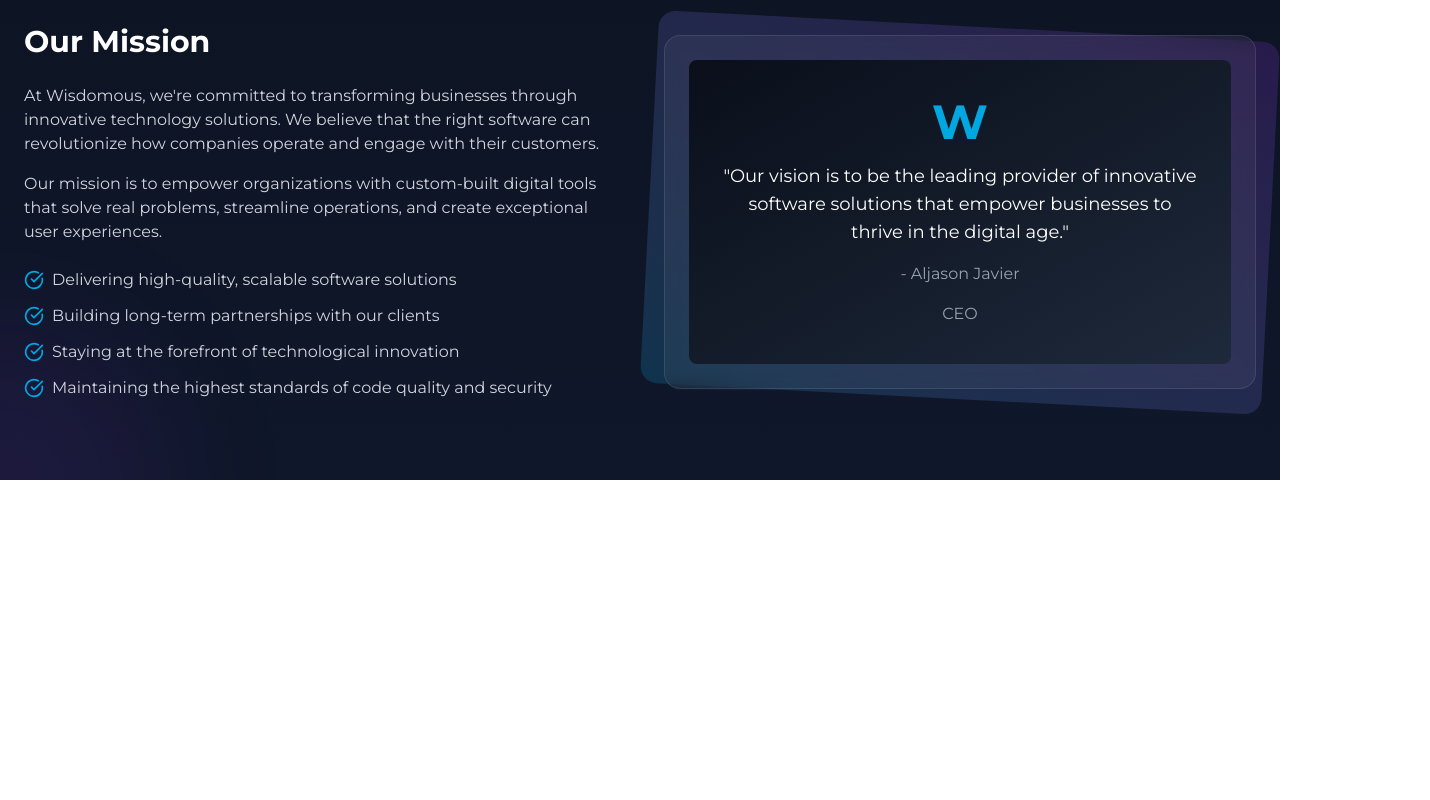
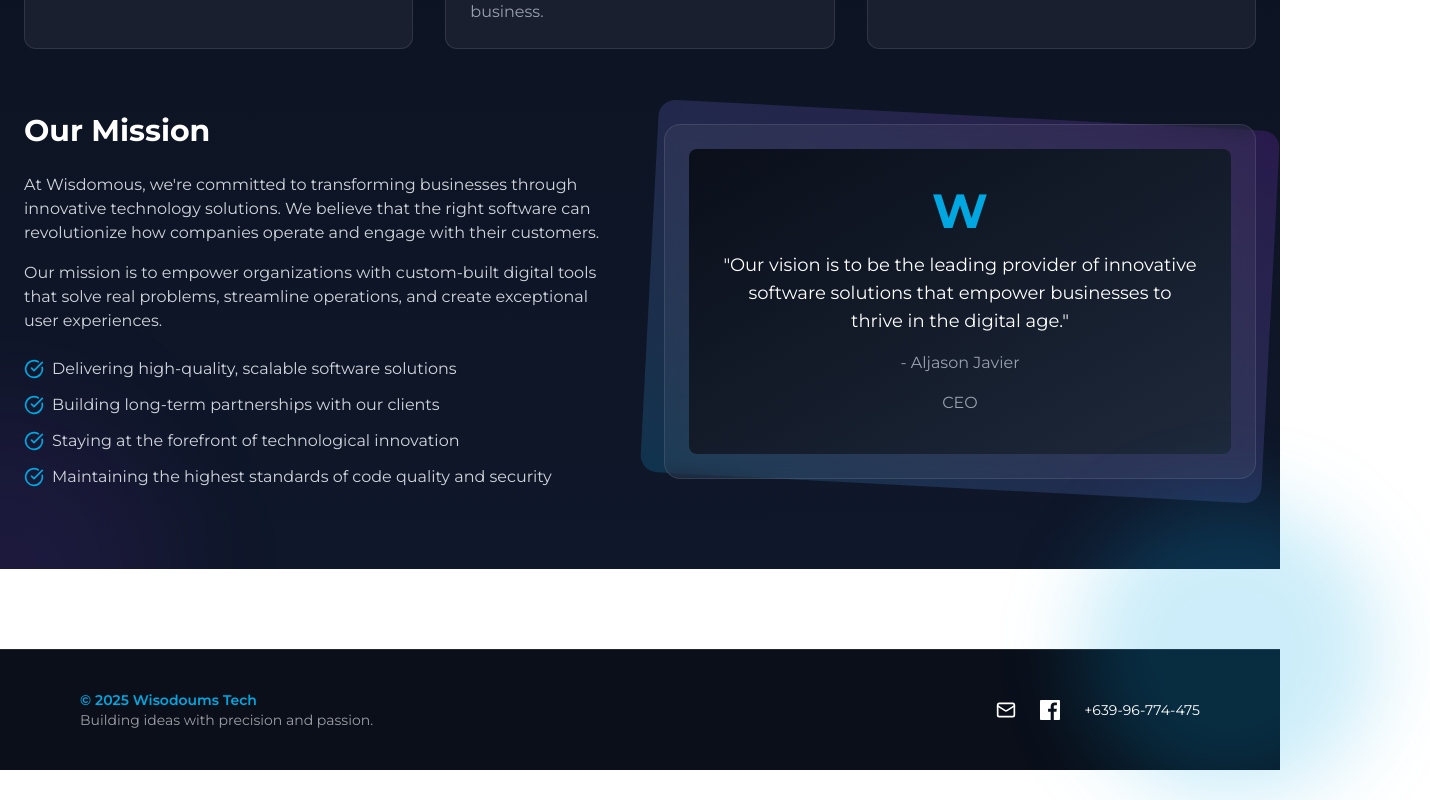
Before and after one commit to gianCristianBaguna/wisdomous, a Next.js app: page / in a window 1280 px wide. Shown: the part 1626-2426 px from the top of the page, 1430 px wide, since content can reach past the window. Before the commit the page ends 2106 px from the top, so only its background shows below. Built offline with nearby package versions, Linux system fonts and the light colour scheme.

Commit message:
[Gian][Features] added footer and navbar responsiveness

```diff
--- a/src/app/components/ContactUs.tsx
+++ b/src/app/components/ContactUs.tsx
@@ -28,12 +28,10 @@
     setIsSubmitting(true)
 
     try {
-      // Replace with your actual form submission logic
       await new Promise((resolve) => setTimeout(resolve, 1000))
       console.log("Form submitted:", formData)
       setSubmitStatus("success")
 
-      // Optional: Reset form after successful submission
       setFormData({
         name: "",
         email: "",
@@ -46,7 +44,6 @@
     } finally {
       setIsSubmitting(false)
 
-      // Reset status after 5 seconds
       setTimeout(() => {
         setSubmitStatus(null)
       }, 5000)
@@ -55,7 +52,6 @@
 
   return (
     <div className="relative min-h-screen flex items-center justify-center py-20 px-4 bg-gradient-to-b from-[#0a0f1a] to-[#0f172a]">
-      {/* Static background elements - no animations */}
       <div className="absolute top-[-200px] left-[-150px] w-[600px] h-[600px] bg-[#00a7e0]/10 rounded-full opacity-30"></div>
       <div className="absolute bottom-[-150px] right-[-100px] w-[500px] h-[500px] bg-[#9333ea]/10 rounded-full opacity-30"></div>
 
@@ -74,9 +70,7 @@
         </div>
 
         <div className="relative mx-auto max-w-2xl">
-          {/* Simplified panel without blur effects */}
           <div className="relative bg-[#111827] border border-white/10 rounded-2xl p-8 md:p-10 shadow-lg">
-            {/* Form status messages */}
             {submitStatus === "success" && (
               <div className="mb-6 p-4 bg-[#00a7e0]/10 border border-[#00a7e0]/30 rounded-lg flex items-center">
                 <CheckCircle className="w-5 h-5 text-[#00a7e0] mr-3 flex-shrink-0" />
--- a/src/app/components/aboutUs.tsx
+++ b/src/app/components/aboutUs.tsx
@@ -23,13 +23,11 @@
 
   return (
     <section ref={sectionRef} className="relative py-20 overflow-hidden bg-gradient-to-b from-[#0a0f1a] to-[#0f172a]">
-      {/* Background elements */}
       <div className="absolute top-0 left-0 w-full h-20 bg-gradient-to-b from-[#0a0f1a] to-transparent"></div>
       <div className="absolute -top-40 -right-40 w-80 h-80 bg-[#00a7e0]/10 rounded-full blur-3xl"></div>
       <div className="absolute -bottom-40 -left-40 w-80 h-80 bg-[#9333ea]/10 rounded-full blur-3xl"></div>
 
       <div className="container mx-auto px-6 relative z-10">
-        {/* Section header */}
         <div className="text-center mb-16">
           <motion.div
             initial={{ opacity: 0, scale: 0.9 }}
@@ -60,7 +58,6 @@
           </motion.p>
         </div>
 
-        {/* Company values */}
         <div className="grid grid-cols-1 md:grid-cols-2 lg:grid-cols-3 gap-8 mb-16">
           {[
             {
@@ -135,7 +132,6 @@
           </div>
         </div> */}
 
-        {/* Company mission */}
         <div className="mt-16 grid grid-cols-1 lg:grid-cols-2 gap-12 items-center">
           <motion.div
             initial={{ opacity: 0, x: -30 }}
--- /dev/null
+++ b/src/app/components/footer.tsx
@@ -0,0 +1,58 @@
+"use client";
+
+import { Github, Linkedin, Mail } from "lucide-react";
+import Link from "next/link";
+
+const FacebookIcon = () => (
+  <svg
+    xmlns="http://www.w3.org/2000/svg"
+    fill="currentColor"
+    viewBox="0 0 24 24"
+    className="w-5 h-5"
+  >
+    <path d="M22.675 0H1.325C.593 0 0 .593 0 1.326V22.67c0 .73.593 1.323 1.325 1.323h11.495v-9.845H9.69V10.41h3.13V7.797c0-3.1 1.894-4.788 4.66-4.788 1.325 0 2.463.1 2.796.143v3.24l-1.918.001c-1.504 0-1.796.715-1.796 1.763V10.41h3.587l-.467 3.738h-3.12V24h6.116c.73 0 1.323-.592 1.323-1.324V1.325C24 .593 23.408 0 22.675 0z" />
+  </svg>
+);
+
+const Footer = () => {
+  return (
+    <footer className="relative bg-[#0a0f1a] text-white px-6 sm:px-20 py-10 border-t border-white/10 z-10 mt-20">
+      <div className="absolute top-[-150px] right-[-100px] w-[300px] h-[300px] bg-[#00a7e0]/20 rounded-full blur-2xl z-0"></div>
+
+      <div className="relative z-10 max-w-7xl mx-auto flex flex-col md:flex-row items-center justify-between gap-6">
+        <div className="text-sm text-center md:text-left">
+          <p className="font-semibold text-[#00a7e0]">© {new Date().getFullYear()} Wisodoums Tech</p>
+          <p className="text-white/60">Building ideas with precision and passion.</p>
+        </div>
+
+        <div className="flex gap-6">
+          <Link
+            href="wisdomoustech@gmail.com"
+            className="hover:text-[#00a7e0] transition-colors"
+            aria-label="Email"
+          >
+            <Mail className="w-5 h-5" />
+          </Link>
+          <Link
+            href="https://www.facebook.com/share/18mjZ3ExFK/?mibextid=wwXIfr"
+            target="_blank"
+            rel="noopener noreferrer"
+            className="hover:text-[#00a7e0] transition-colors"
+            aria-label="Facebook"
+          >
+            <FacebookIcon />
+          </Link>
+          <div
+            className="text-sm hover:text-[#00a7e0] transition-colors"
+            aria-label="Phone"
+          >
+            +639-96-774-475
+
+          </div>
+        </div>
+      </div>
+    </footer>
+  );
+};
+
+export default Footer;
--- a/src/app/components/navbar.tsx
+++ b/src/app/components/navbar.tsx
@@ -1,31 +1,58 @@
 "use client";
 
+import { useState } from "react";
 import Link from "next/link";
 import Image from "next/image";
+import { Menu, X } from "lucide-react";
 import navLogo from "@/app/img/logo-nav.png";
 import profileLogo from "@/app/img/profile.png";
 
 const Navbar = () => {
+  const [menuOpen, setMenuOpen] = useState(false);
+
   return (
-    <nav className="bg-[#121620] shadow-md border-b border-gray-600 px-6 py-4 flex items-center justify-between font-montserrat fixed top-0 left-0 right-0 z-50">
-      <div className="absolute top-[-100px] left-[-100px] w-[400px] h-[400px] bg-[#00a7e0] opacity-20 blur-[120px] rounded-full z-0"></div>
-      <div className="absolute bottom-[-150px] right-[-150px] w-[500px] h-[500px] bg-[#6c63ff] opacity-20 blur-[120px] rounded-full z-0"></div>
+    <nav className="relative bg-[#121620] shadow-md border-b border-gray-600 px-6 py-4 flex items-center justify-between font-montserrat fixed top-0 left-0 right-0 z-50">
+      <div className="absolute top-[-100px] left-[-100px] w-[400px] h-[400px] bg-[#00a7e0] opacity-20 blur-[120px] rounded-full z-0 pointer-events-none"></div>
+      <div className="absolute bottom-[-150px] right-[-150px] w-[500px] h-[500px] bg-[#6c63ff] opacity-20 blur-[120px] rounded-full z-0 pointer-events-none"></div>
 
-      <Link href="/" className="text-xl font-bold text-[#00a7e0]">
+      <Link href="/" className="z-10">
         <Image
           src={navLogo}
           alt="Hero"
           width={60}
           height={40}
-          className=" object-contain drop-shadow-2xl ml-10"
+          className="object-contain drop-shadow-2xl"
         />
       </Link>
 
-      <ul className="flex mr-20 space-x-20 text-white">
+      <div className="md:hidden z-10">
+        {menuOpen ? (
+          <X
+            size={30}
+            className="text-white cursor-pointer"
+            onClick={() => setMenuOpen(false)}
+          />
+        ) : (
+          <Menu
+            size={30}
+            className="text-white cursor-pointer"
+            onClick={() => setMenuOpen(true)}
+          />
+        )}
+      </div>
+
+      <ul
+        className={`${
+          menuOpen
+            ? "flex flex-col items-center bg-[#121620] absolute top-16 left-0 w-full space-y-6 py-6 z-40"
+            : "hidden"
+        } md:flex md:flex-row md:static md:space-x-20 md:mr-20 text-white transition-all duration-300`}
+      >
         <li>
           <Link
             href="/"
-            className="relative text-base font-medium text-white transition-colors hover:text-cyan-300 after:absolute after:bottom-[-4px] after:left-0 after:h-[2px] after:w-0 after:bg-cyan-400 after:transition-all hover:after:w-full"
+            onClick={() => setMenuOpen(false)}
+            className="relative text-base font-medium transition-colors hover:text-cyan-300 after:absolute after:bottom-[-4px] after:left-0 after:h-[2px] after:w-0 after:bg-cyan-400 after:transition-all hover:after:w-full"
           >
             Home
           </Link>
@@ -33,7 +60,8 @@
         <li>
           <Link
             href="/#about"
-            className="relative text-base font-medium text-white transition-colors hover:text-cyan-300 after:absolute after:bottom-[-4px] after:left-0 after:h-[2px] after:w-0 after:bg-cyan-400 after:transition-all hover:after:w-full"
+            onClick={() => setMenuOpen(false)}
+            className="relative text-base font-medium transition-colors hover:text-cyan-300 after:absolute after:bottom-[-4px] after:left-0 after:h-[2px] after:w-0 after:bg-cyan-400 after:transition-all hover:after:w-full"
           >
             About
           </Link>
@@ -41,13 +69,14 @@
         <li>
           <Link
             href="/contact"
-            className="relative text-base font-medium text-white transition-colors hover:text-cyan-300 after:absolute after:bottom-[-4px] after:left-0 after:h-[2px] after:w-0 after:bg-cyan-400 after:transition-all hover:after:w-full"
+            onClick={() => setMenuOpen(false)}
+            className="relative text-base font-medium transition-colors hover:text-cyan-300 after:absolute after:bottom-[-4px] after:left-0 after:h-[2px] after:w-0 after:bg-cyan-400 after:transition-all hover:after:w-full"
           >
             Contact
           </Link>
         </li>
         <li>
-          <Image src={profileLogo} alt="Hero" width={20} height={10} />
+          <Image src={profileLogo} alt="Hero" width={20} height={20} />
         </li>
       </ul>
     </nav>
--- a/src/app/page.tsx
+++ b/src/app/page.tsx
@@ -3,6 +3,8 @@
 import Navbar from "@/app/components/navbar";
 import ContactForm from "@/app/components/ContactUs";
 import {AboutUs} from "@/app/components/aboutUs";
+import FootNote from "@/app/components/footer";
+
 
 
 export default function Home() {
@@ -14,6 +16,7 @@
           id="about">
             <AboutUs />
       </section>
+      <FootNote />
     </>
   );
 }
```
Also changed, not shown: src/app/pages/hero-page.tsx (+65 -41 lines).
